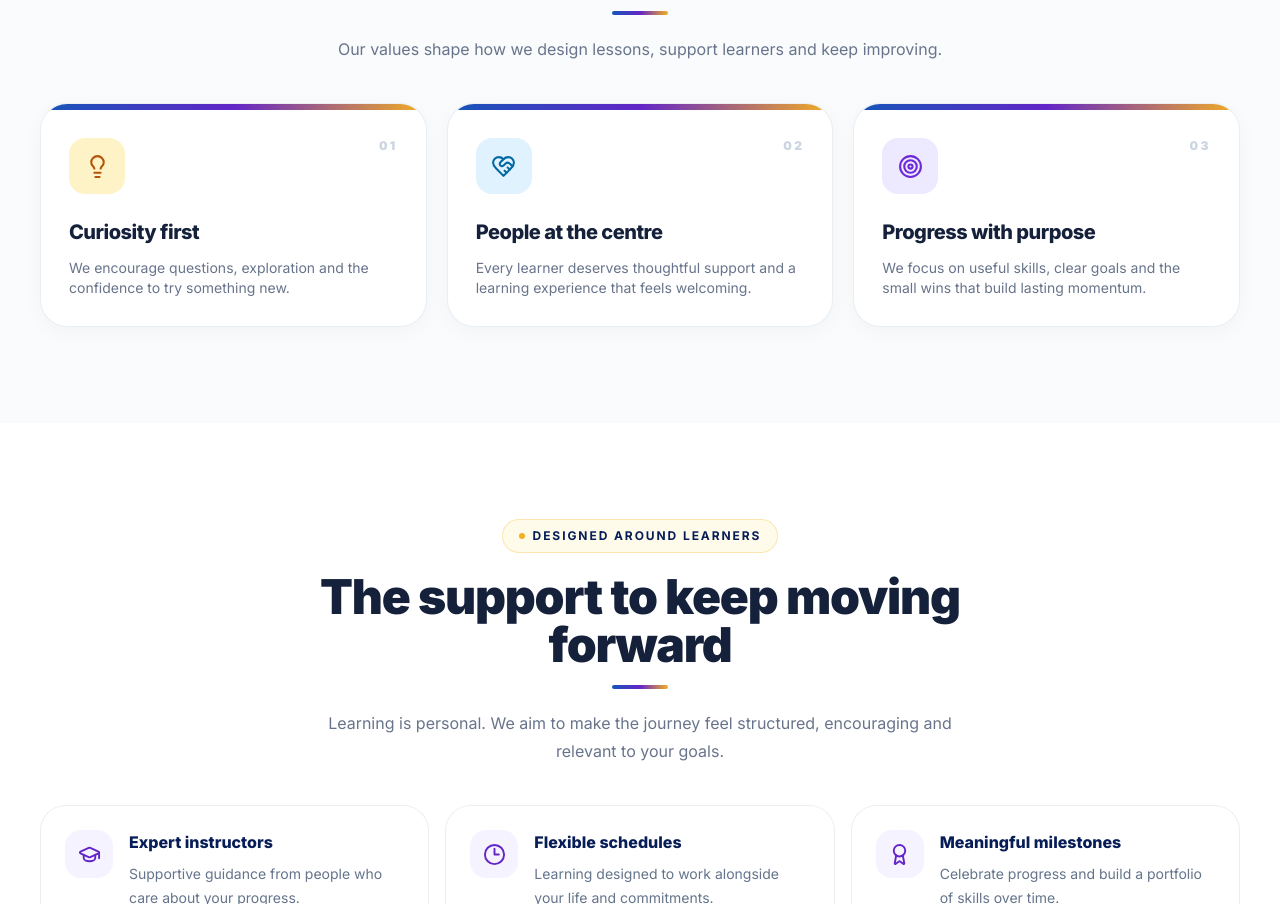
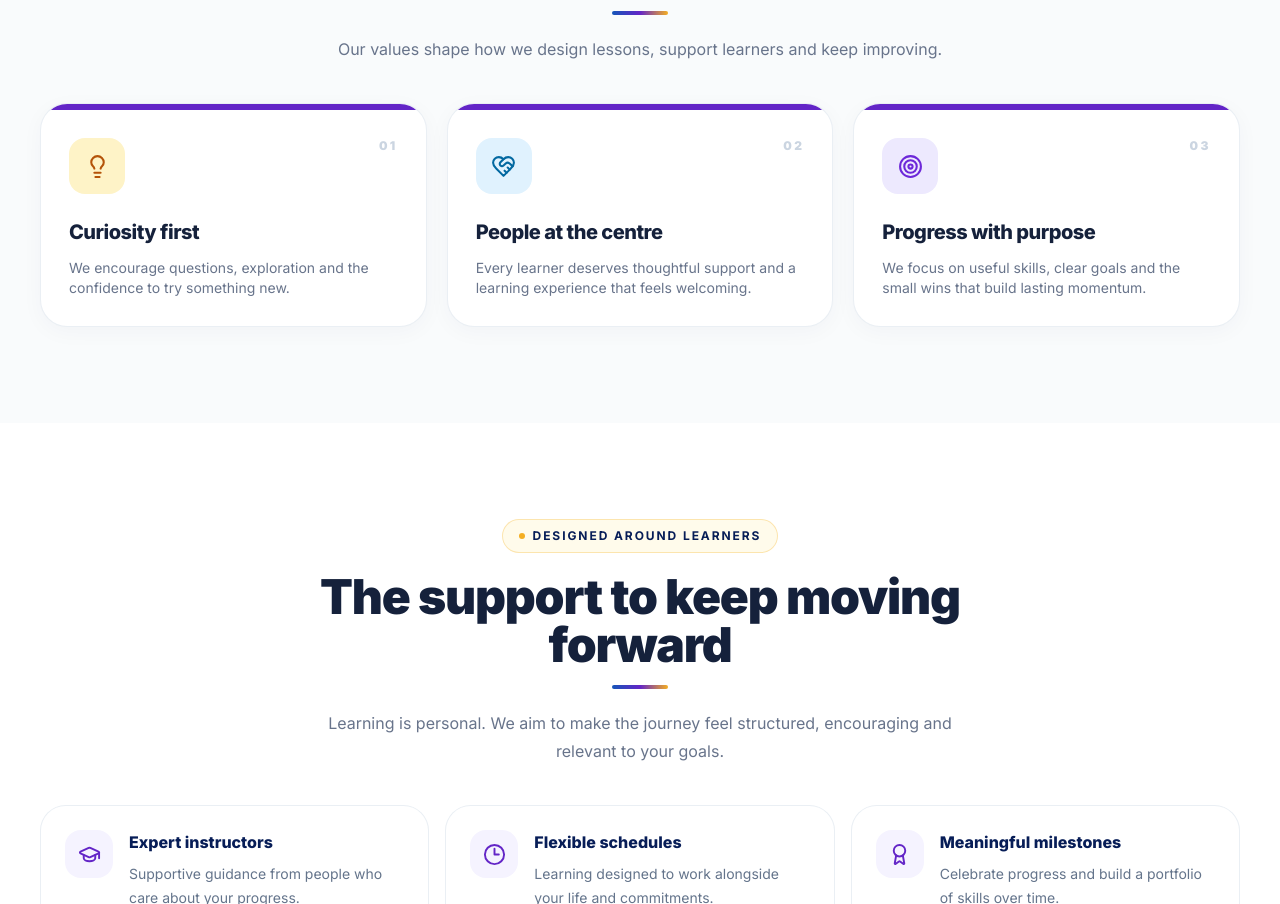
Before and after one commit to chamod-lakshitha/elevora-academy, a Next.js app: page /about in a window 1280 px wide. Shown: the part 1574-2478 px from the top of the page. Built offline with nearby package versions, Linux system fonts and the light colour scheme; no server answers.

Commit message:
Simplify About value cards top accent to brand purple

```diff
--- a/app/about/page.tsx
+++ b/app/about/page.tsx
@@ -74,7 +74,7 @@ export default function AboutPage() {
               const Icon = value.icon;
               return (
                 <article key={value.title} className="group h-full overflow-hidden rounded-[1.7rem] border border-slate-200/70 bg-white shadow-[0_5px_22px_rgba(20,35,75,0.035)] transition duration-300 hover:-translate-y-2 hover:border-violet-200 hover:shadow-[0_24px_60px_rgba(49,35,122,0.12)]">
-                  <div className="h-1.5 bg-gradient-to-r from-brand-blue via-brand-violet to-brand-gold" />
+                  <div aria-hidden="true" className="h-1.5 bg-brand-violet" />
                   <div className="p-6 sm:p-7">
                     <div className="flex items-start justify-between gap-3">
                       <span className={'flex h-14 w-14 items-center justify-center rounded-2xl transition duration-300 group-hover:rotate-3 group-hover:scale-105 ' + value.tint}><Icon size={25} /></span>
```
